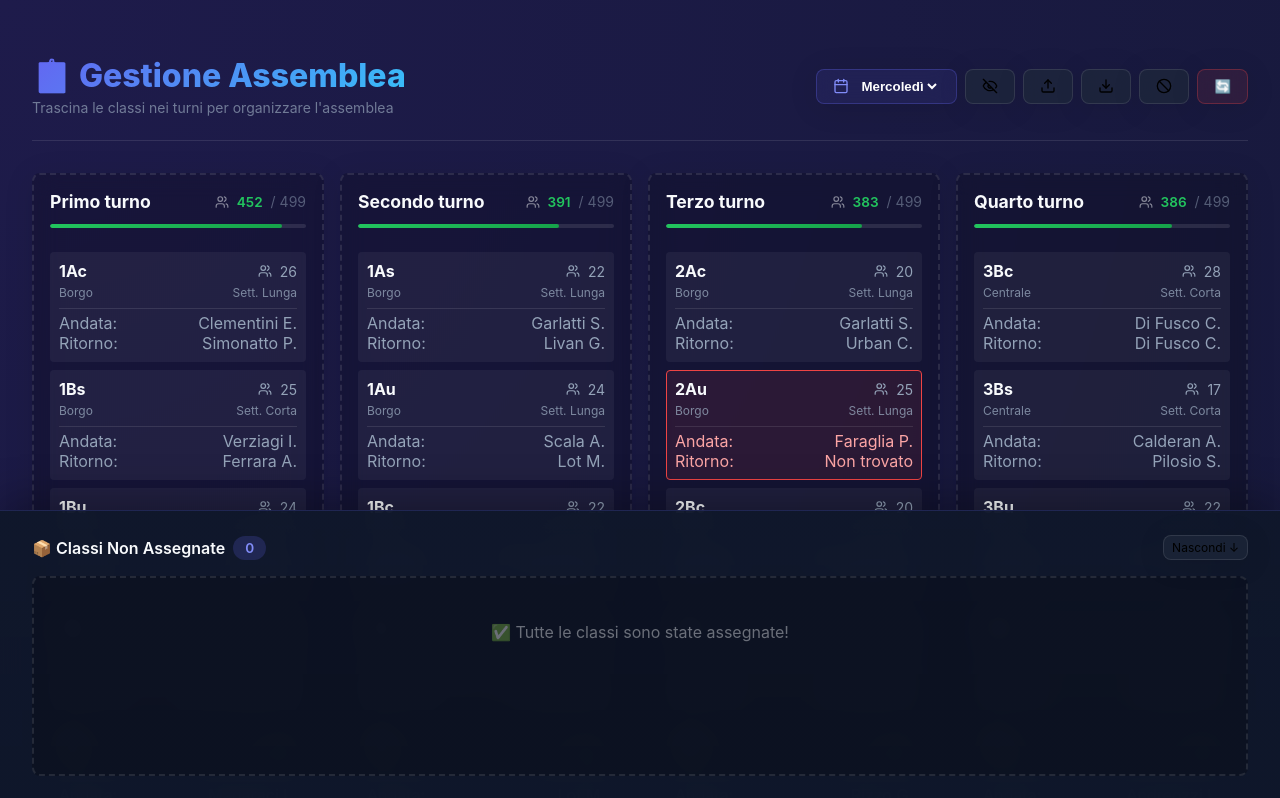
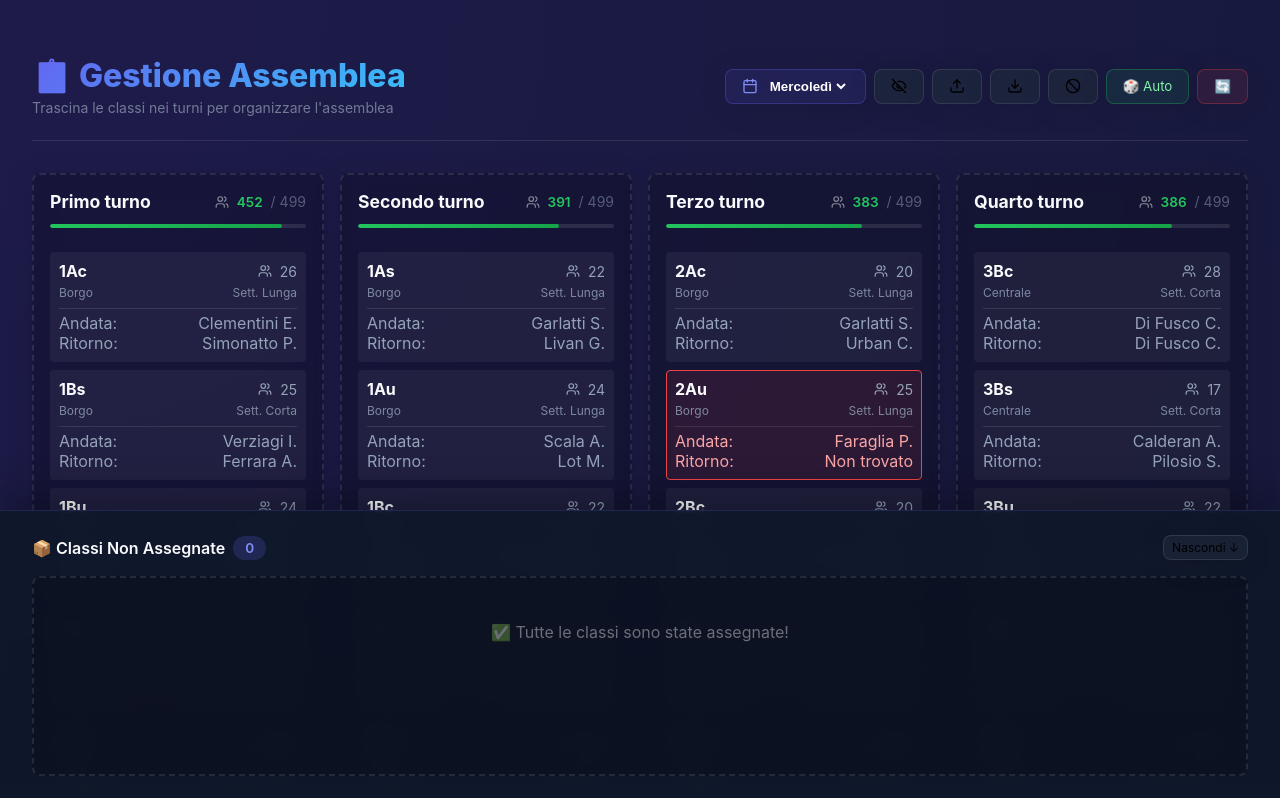
Before and after one commit to alessandrobigi121/gestione-assemblea, a Next.js app: page / in a window 1280 px wide. Shown: the top 798 px of the page. Built offline with nearby package versions, Linux system fonts and the light colour scheme.

Commit message:
feat: add auto-assign button with year-based shift preferences

```diff
--- a/src/components/Dashboard.tsx
+++ b/src/components/Dashboard.tsx
@@ -380,6 +380,108 @@ export default function Dashboard() {
         return [...classes].sort((a, b) => a.classId.localeCompare(b.classId));
     };
 
+    // Auto-assign function
+    const handleAutoAssign = () => {
+        // Get all classes (assigned + unassigned)
+        const allClasses = [...unassignedClasses];
+        Object.values(shifts).forEach(list => allClasses.push(...list));
+
+        // Shuffle array helper
+        const shuffle = <T,>(array: T[]): T[] => {
+            const arr = [...array];
+            for (let i = arr.length - 1; i > 0; i--) {
+                const j = Math.floor(Math.random() * (i + 1));
+                [arr[i], arr[j]] = [arr[j], arr[i]];
+            }
+            return arr;
+        };
+
+        // Extract year from classId (e.g., "1A" -> 1, "5B" -> 5)
+        const getYear = (classId: string): number => {
+            const match = classId.match(/^(\d)/);
+            return match ? parseInt(match[1]) : 3; // Default to 3 if can't parse
+        };
+
+        // Group classes by year preference
+        const earlyClasses: AssemblyEntry[] = [];  // 1st, 2nd year -> prefer Primo/Secondo
+        const middleClasses: AssemblyEntry[] = []; // 3rd year -> any shift
+        const lateClasses: AssemblyEntry[] = [];   // 4th, 5th year -> prefer Terzo/Quarto
+
+        allClasses.forEach(cls => {
+            const year = getYear(cls.classId);
+            if (year <= 2) {
+                earlyClasses.push(cls);
+            } else if (year >= 4) {
+                lateClasses.push(cls);
+            } else {
+                middleClasses.push(cls);
+            }
+        });
+
+        // Shuffle each group
+        const shuffledEarly = shuffle(earlyClasses);
+        const shuffledMiddle = shuffle(middleClasses);
+        const shuffledLate = shuffle(lateClasses);
+
+        // Create new shifts
+        const newShifts: { [key: string]: AssemblyEntry[] } = {
+            "Primo turno": [],
+            "Secondo turno": [],
+            "Terzo turno": [],
+            "Quarto turno": []
+        };
+
+        const shiftNames = ["Primo turno", "Secondo turno", "Terzo turno", "Quarto turno"];
+
+        // Check constraints before assigning
+        const canAssign = (cls: AssemblyEntry, shift: string): boolean => {
+            return !constraints[cls.classId]?.includes(shift);
+        };
+
+        // Distribute early classes preferring Primo/Secondo turno
+        shuffledEarly.forEach(cls => {
+            // Try Primo, then Secondo, then Terzo, then Quarto
+            for (const shift of ["Primo turno", "Secondo turno", "Terzo turno", "Quarto turno"]) {
+                if (canAssign(cls, shift)) {
+                    newShifts[shift].push(cls);
+                    break;
+                }
+            }
+        });
+
+        // Distribute late classes preferring Quarto/Terzo turno
+        shuffledLate.forEach(cls => {
+            // Try Quarto, then Terzo, then Secondo, then Primo
+            for (const shift of ["Quarto turno", "Terzo turno", "Secondo turno", "Primo turno"]) {
+                if (canAssign(cls, shift)) {
+                    newShifts[shift].push(cls);
+                    break;
+                }
+            }
+        });
+
+        // Distribute middle classes evenly, preferring less-filled shifts
+        shuffledMiddle.forEach(cls => {
+            // Find shift with least classes that allows this class
+            let bestShift = shiftNames[0];
+            let minCount = Infinity;
+
+            for (const shift of shiftNames) {
+                if (canAssign(cls, shift) && newShifts[shift].length < minCount) {
+                    minCount = newShifts[shift].length;
+                    bestShift = shift;
+                }
+            }
+
+            if (canAssign(cls, bestShift)) {
+                newShifts[bestShift].push(cls);
+            }
+        });
+
+        setShifts(newShifts);
+        setUnassignedClasses([]);
+    };
+
     if (loading) return <div className="container text-2xl">Caricamento dati...</div>;
 
     return (
@@ -450,6 +552,15 @@ export default function Dashboard() {
                         title="Vincoli"
                     >
                         <Ban size={16} />
+                    </button>
+
+                    <button
+                        onClick={handleAutoAssign}
+                        className="glass-panel hover:bg-white/10"
+                        style={{ padding: '0.5rem 1rem', cursor: 'pointer', display: 'flex', gap: '0.5rem', alignItems: 'center', background: 'rgba(34, 197, 94, 0.1)', borderColor: 'rgba(34, 197, 94, 0.3)', color: '#86efac' }}
+                        title="Auto Assegna (1°-2° primi turni, 4°-5° ultimi turni)"
+                    >
+                        🎲 Auto
                     </button>
 
                     {globalErrors.length > 0 && (
```
